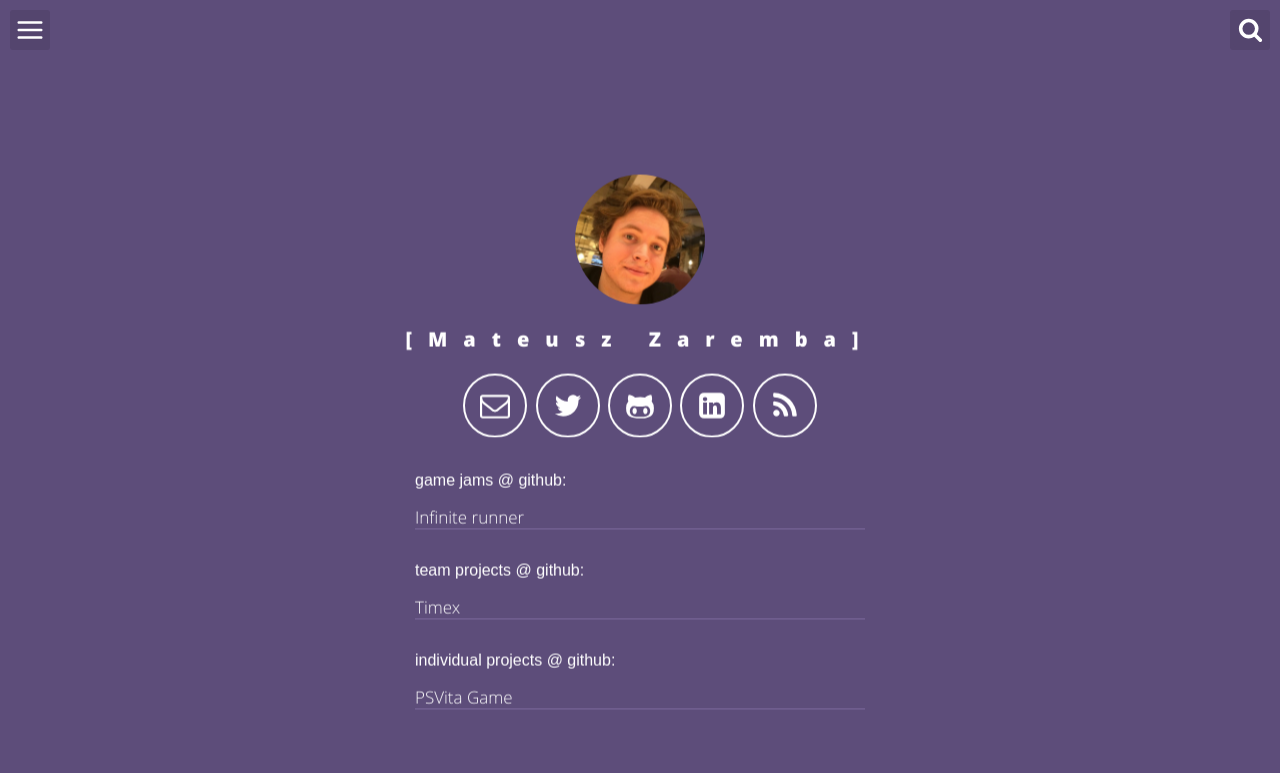
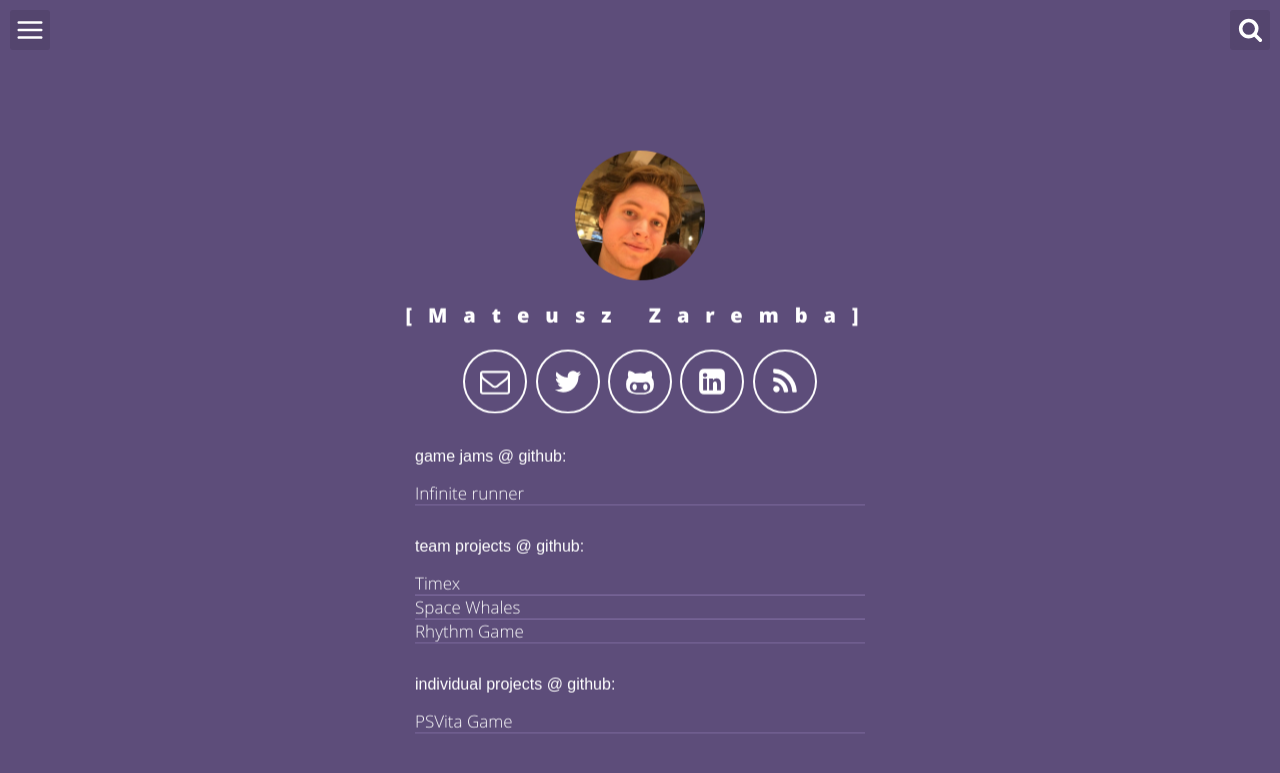
Before and after one commit to matzar/matzar.github.io, a Jekyll site: the page built from index.html, in a window 1280 px wide. Shown: the top 773 px of the page. Built offline with Jekyll 4.4.1, drawn with Linux system fonts in a browser that asks for light colours.

Commit message:
team projects update

```diff
--- a/_config.yml
+++ b/_config.yml
@@ -72,6 +72,10 @@ game_jams:
 projects:
   - name: Timex
     url: https://github.com/RetrospectAbertay/Lit
+  - name: Space Whales
+    url: https://github.com/GeorgeRankin/space-whales
+  - name: Rhythm Game
+    url: https://github.com/jctwood/EGD-RhythmGame
 
 # individual projects in header index
 individual_projects:
```
